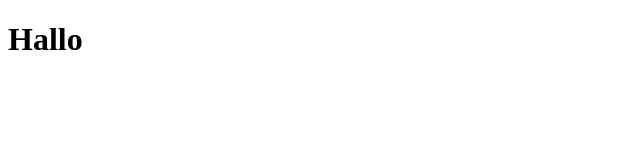
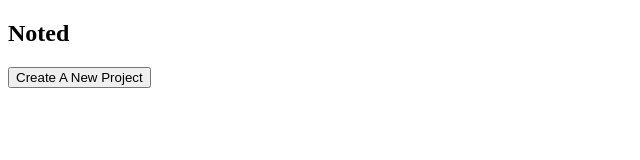
Before and after one commit to bendee48/todo, a plain HTML site: page index.html in a window 1280 px wide. Shown: the whole page, without its empty margins (0-640 px from the left). Drawn offline with Linux system fonts and the light colour scheme.

Commit message:
Adding Project constructor
- Setting project title attribute
- Setting getters and setters for Project attributes
- Adding some initial placeholder html

```diff
--- a/index.html
+++ b/index.html
@@ -8,6 +8,13 @@
   <script src="main.js" defer></script>
 </head>
 <body>
-  <h1>Hallo</h1>
+  <header>
+    <nav>
+      <h1>Noted</h1>
+    </nav>
+    <main>
+      <button>Create A New Project</button>
+    </main>
+  </header>
 </body>
 </html>
--- a/main.js
+++ b/main.js
@@ -1 +1 @@
-console.log("Cooking with gas (again)");
+(()=>{function t(t){this._title=t}Object.defineProperty(t.prototype,"title",{get:function(){return this._title},set:function(t){this._title=t}});let e=new t("A Project Title");console.log(e.title)})();
```
